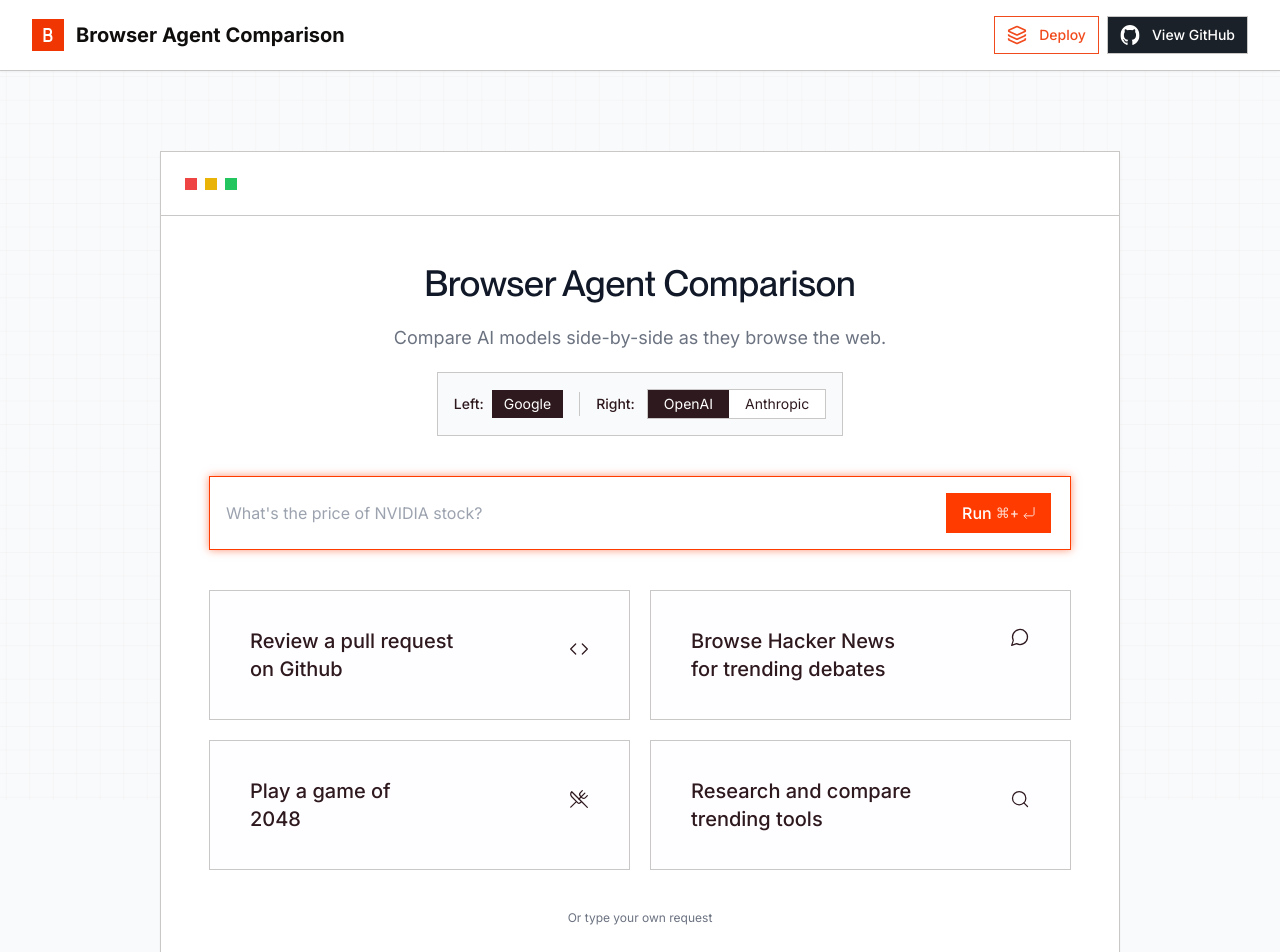
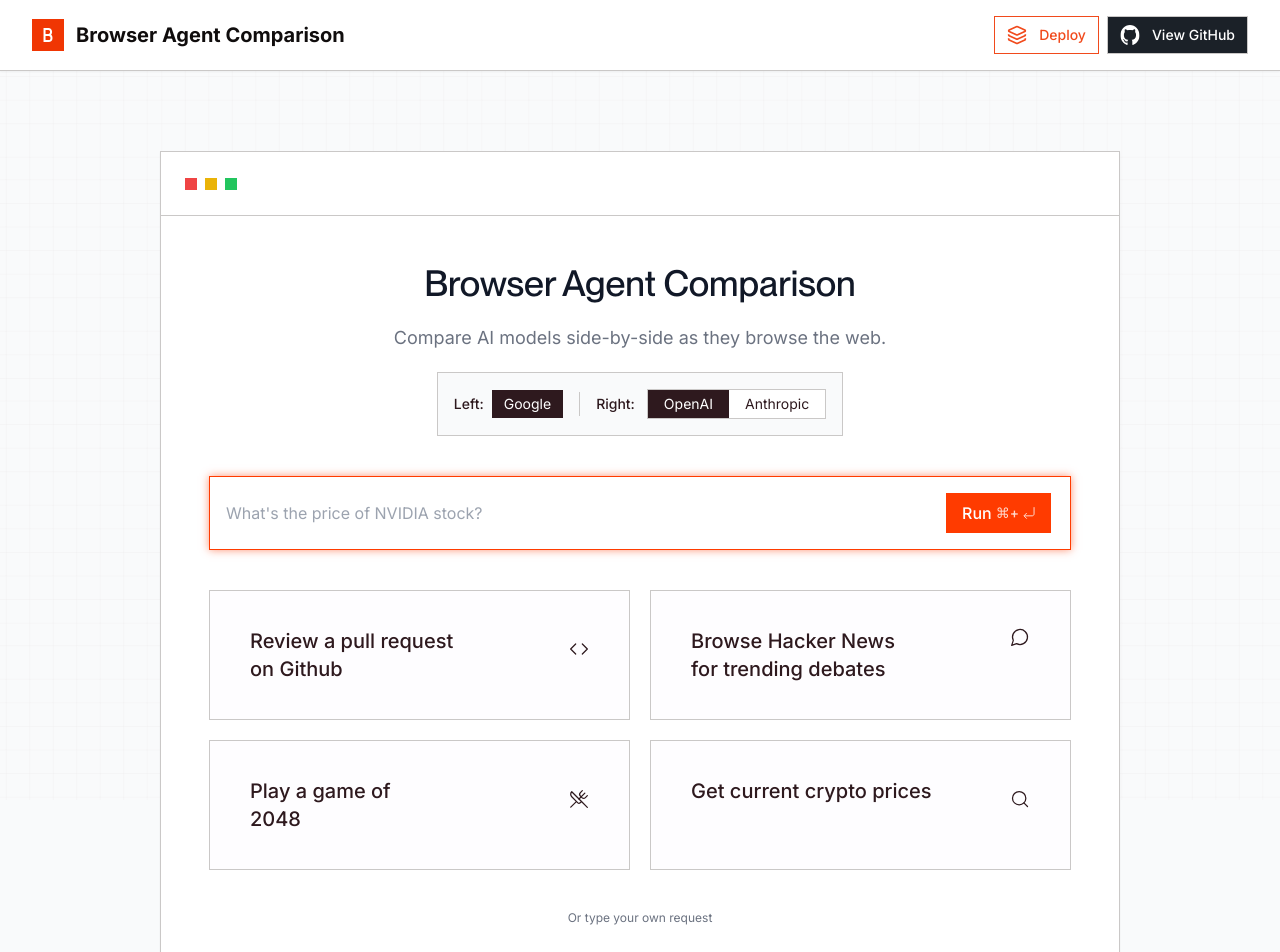
Before and after one commit to browserbase/arena, a Next.js app: page / in a window 1280 px wide. Shown: the top 952 px of the page. Built offline with nearby package versions, Linux system fonts and the light colour scheme; no server answers.

Commit message:
change prompts

```diff
--- a/app/page.tsx
+++ b/app/page.tsx
@@ -268,11 +268,11 @@
                     initial={{ opacity: 0, y: 20 }}
                     animate={{ opacity: 1, y: 0 }}
                     transition={{ duration: 0.3, delay: 0.7 }}
-                    onClick={() => startChat("Compare the features and pricing of the top 3 project management tools on Product Hunt today. Create a simple comparison for me.")}
+                    onClick={() => startChat("Find the current price of Bitcoin and Ethereum.")}
                     className="p-3 md:p-5 lg:p-6 text-sm md:text-base lg:text-xl text-[#2E191E] border border-[#CAC8C7] hover:border-[#FF3B00] hover:text-[#FF3B00] transition-colors font-ppsupply font-medium text-center overflow-hidden text-ellipsis break-words whitespace-normal md:min-h-[100px] lg:min-h-[120px] flex items-center justify-center backdrop-blur-sm bg-opacity-60 bg-[rgba(245,240,255,0.15)] hover:bg-[rgba(255,59,0,0.05)] rounded-none"
                   >
                     <div className="w-full h-full flex flex-row justify-between items-start px-3 py-2 md:px-4 md:py-3 space-y-3">
-                      <span className="text-left">Research and compare<br />trending tools</span>
+                      <span className="text-left">Get current crypto prices<br /></span>
                       <Search size={20} strokeWidth={1.5} className="rounded-none" />
                     </div>
                   </motion.button>
```
